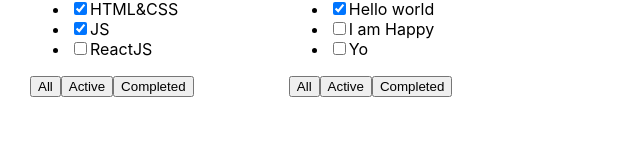
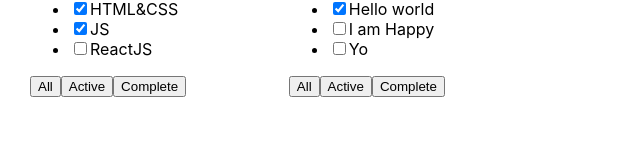
Before and after one commit to Kliapwnz/training, a React (Vite) app: page / in a window 1280 px wide. Shown: the part 129-295 px from the top of the page, without its empty margins (0-640 px from the left). Built offline with nearby package versions, Linux system fonts and the light colour scheme.

Commit message:
create Button.tsx and use this component in TodolistItem.tsx

```diff
--- /dev/null
+++ b/src/Button.tsx
@@ -0,0 +1,9 @@
+type Props ={
+   title:string
+}
+
+export const Button = ({title}: Props) => {
+   return (
+      <button>{title}</button>
+   );
+};
--- a/src/TodolistItem.tsx
+++ b/src/TodolistItem.tsx
@@ -1,4 +1,5 @@
 import {TaskType} from "./App";
+import {Button} from "./Button";
 
 type Props = {
    title: string
@@ -12,7 +13,7 @@
          <h3>{title}</h3>
          <div>
             <input/>
-            <button>+</button>
+            <Button title={"+"}/>
          </div>
          <ul>
             {task.map(t => {
@@ -25,9 +26,10 @@
             })}
          </ul>
          <div>
-            <button>All</button>
-            <button>Active</button>
-            <button>Completed</button>
+           <Button title={"All"}/>
+           <Button title={"Active"}/>
+           <Button title={"Complete"}/>
+
          </div>
       </div>
    );
```
